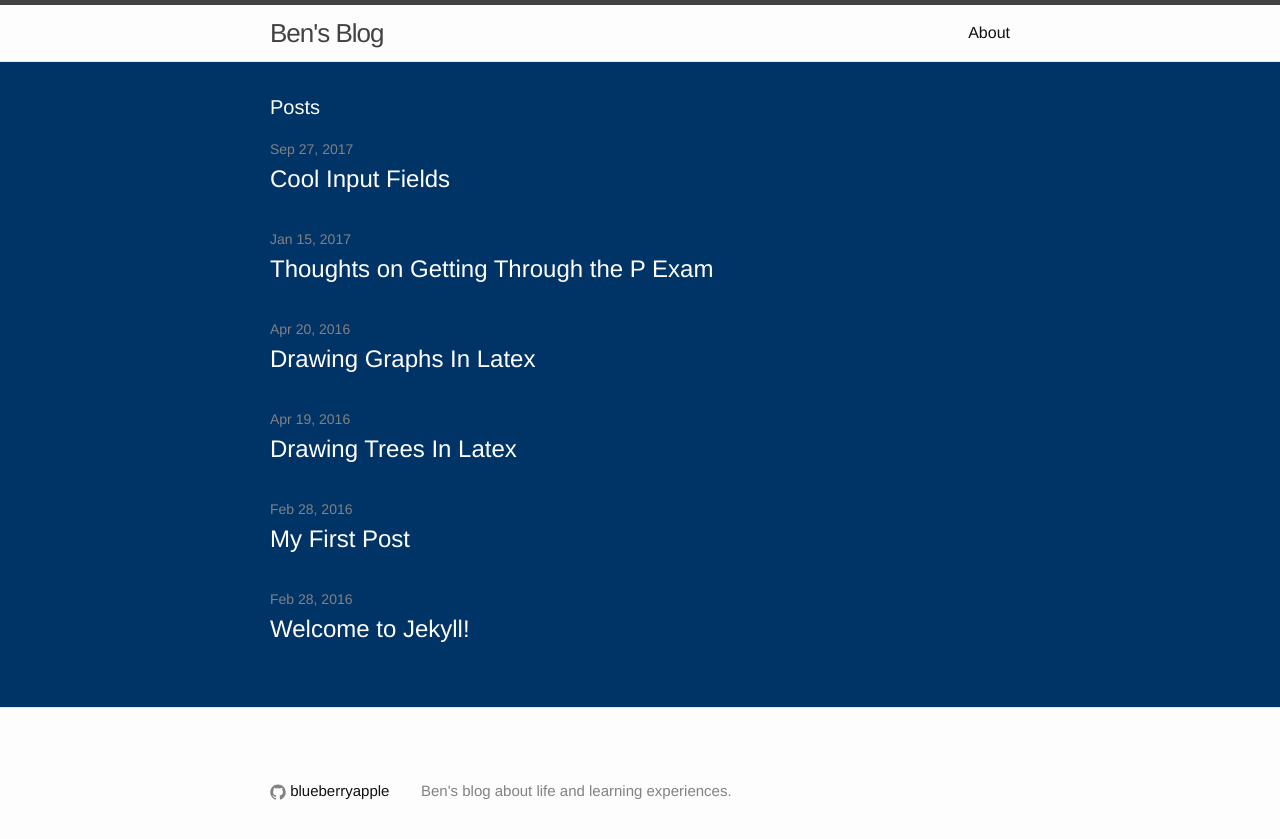
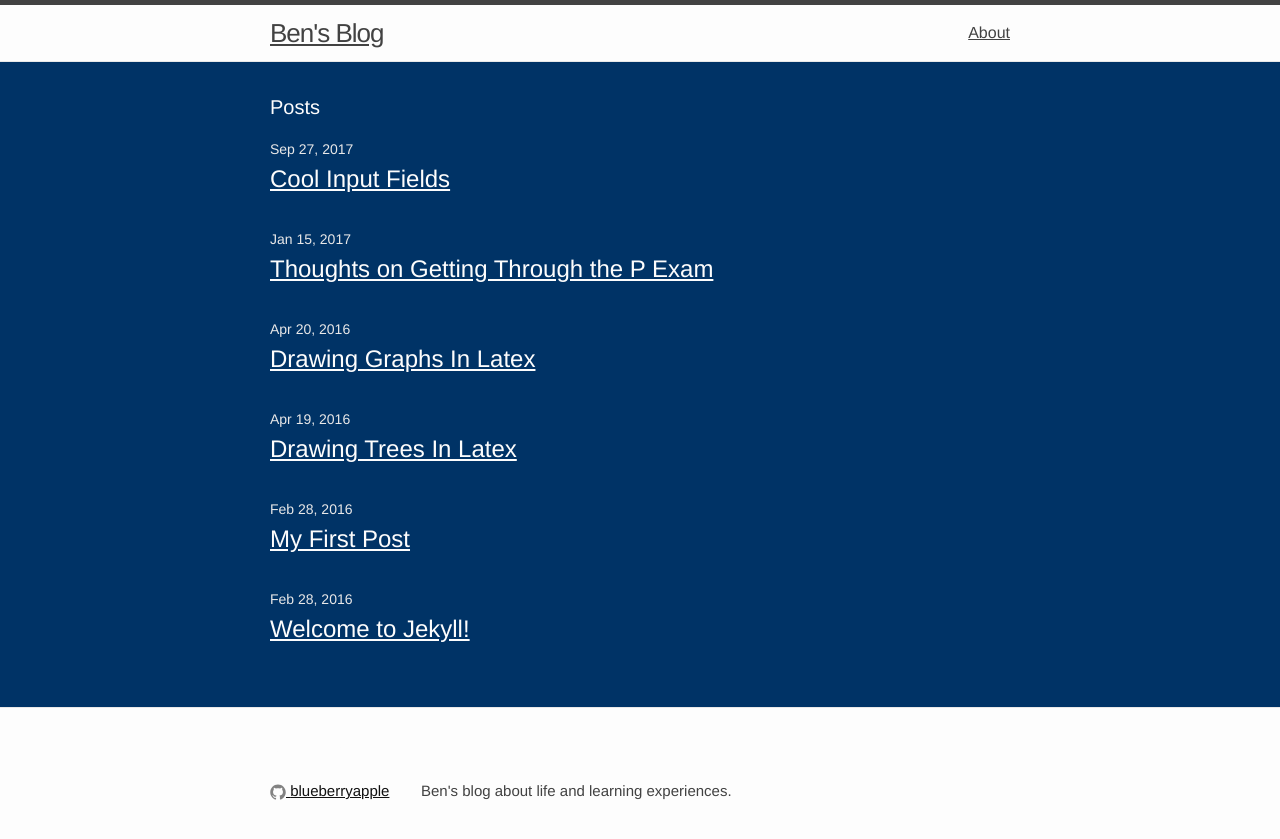
Before and after one commit to blueberryapple/blueberryapple.github.io, a Jekyll site: the page built from index.html, in a window 1280 px wide. Shown: the top 839 px of the page. Built offline with Jekyll 4.4.1, drawn with Linux system fonts in a browser that asks for light colours; Markdown is read by kramdown in place of the engine named in the settings.

Commit message:
better accessibility

```diff
--- a/_sass/_base.scss
+++ b/_sass/_base.scss
@@ -91,16 +91,15 @@
  * Links
  */
 a {
-    color: $brand-color;
-    text-decoration: none;
+    color: $text-color;
+    text-decoration: underline;
 
     &:visited {
-        color: darken($brand-color, 15%);
+        color: $brand-color-light;//darken($brand-color, 15%);
     }
 
     &:hover {
-        color: $text-color;
-        text-decoration: underline;
+        color: $brand-color-light;
     }
 }
 
@@ -208,3 +207,14 @@
         }
     }
 }
+
+/**
+ * Tab focus outline color
+ */
+:focus {
+    outline: 2px solid $brand-color-light;
+}
+
+:hover, :active { // prevents the outline when clicking
+    outline: none;
+}
--- a/_sass/_layout.scss
+++ b/_sass/_layout.scss
@@ -8,6 +8,20 @@
 
     // Positioning context for the mobile navigation icon
     position: relative;
+
+    a {
+        &:hover, &:visited {
+            color: $brand-color;
+        }
+    }
+
+    :focus {
+        outline: 2px solid $brand-color;
+    }
+
+    :hover, :active {
+        outline: none;
+    }
 }
 
 .site-title {
@@ -33,12 +47,16 @@
     }
 
     .page-link {
-        color: /*$text-color*/ #111;
+        color: $grey-color-dark;
         line-height: $base-line-height;
 
         // Gaps between nav items, but not on the last one
         &:not(:last-child) {
             margin-right: 20px;
+        }
+
+        &:hover {
+            color: $brand-color;
         }
     }
 
@@ -115,7 +133,7 @@
 
 .footer-col-wrapper {
     font-size: 15px;
-    color: $grey-color;
+    color: $grey-color-dark;
     margin-left: -$spacing-unit / 2;
     @extend %clearfix;
 }
@@ -186,7 +204,7 @@
 
 .post-meta {
     font-size: $small-font-size;
-    color: $grey-color;
+    color: $grey-color-light;
 }
 
 .post-link {
--- a/css/main.scss
+++ b/css/main.scss
@@ -9,14 +9,15 @@
 $base-font-family: "Helvetica Neue", Helvetica, Arial, sans-serif;
 $base-font-size:   16px;
 $base-font-weight: 400;
-$small-font-size:  $base-font-size * 0.875;
+$small-font-size:  $base-font-size - 2px;
 $base-line-height: 1.5;
 
 $spacing-unit:     30px;
 
 $text-color:       #fdfdfd;
 $background-color: #fdfdfd;
-$brand-color:      #fff;
+$brand-color:      #E52727;
+$brand-color-light:#EF7676;
 
 $grey-color:       #828282;
 $grey-color-light: lighten($grey-color, 40%);
```
